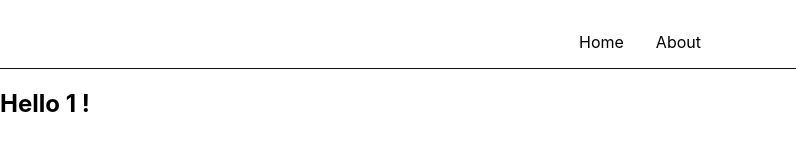
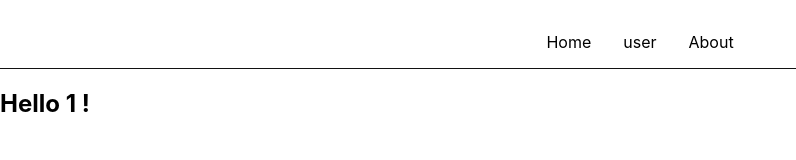
Before and after one commit to Ashkantvn/hello-world, a Next.js app: page /user/1 in a window 1280 px wide. Shown: the top 160 px of the page, without its empty margins (0-796 px from the left). Built offline with nearby package versions, Linux system fonts and the light colour scheme.

Commit message:
use user's page in navbar

```diff
--- a/component/navbar.jsx
+++ b/component/navbar.jsx
@@ -2,10 +2,12 @@ import navStyle from '../styles/Navbar.module.css';
 import Link from "next/link";
 
 const Navbar = ()=>{
+    const username = "james";
     return(
         <header className={navStyle.navbar}>
             <nav>
                 <Link  href='/'><a className={navStyle.link}>Home</a></Link>
+                <Link  href={`/user/${username}`}><a className={navStyle.link}>user</a></Link>
                 <Link  href='/about'><a className={navStyle.link}>About</a></Link>
             </nav>
         </header>
--- a/pages/api/hello.js
+++ /dev/null
@@ -1,5 +0,0 @@
-// Next.js API route support: https://nextjs.org/docs/api-routes/introduction
-
-export default function handler(req, res) {
-  res.status(200).json({ name: 'John Doe' })
-}
```
